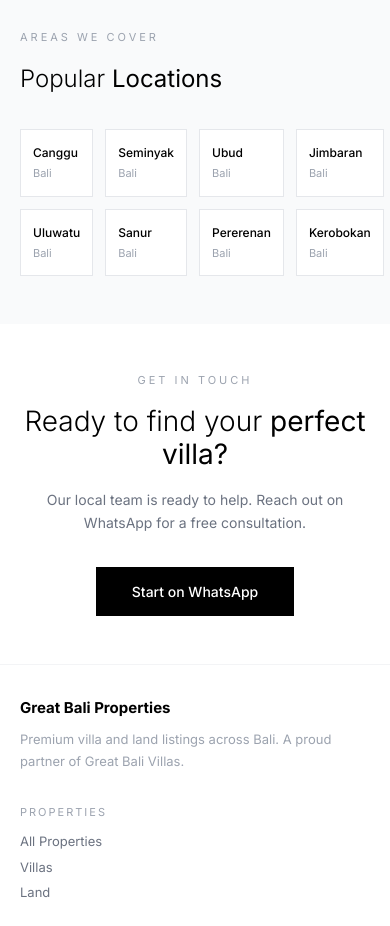
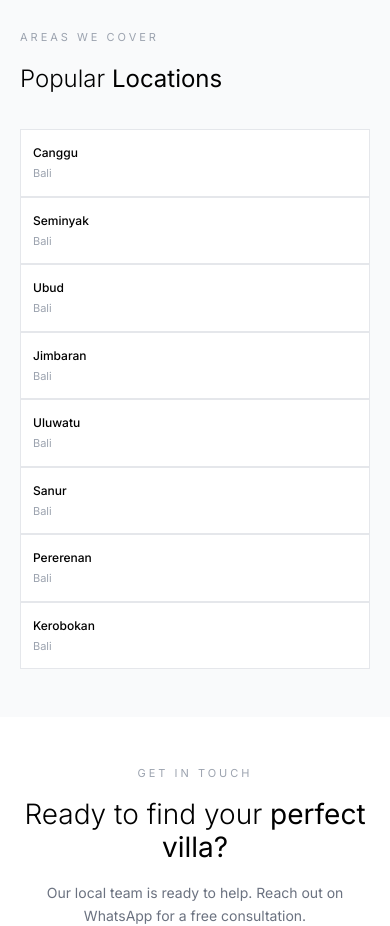
Before and after one commit to djitugo/great-bali-properties, a Next.js app: page / in a window 390 px wide. Shown: the part 2360-3286 px from the top of the page. Built offline with nearby package versions, Linux system fonts and the light colour scheme; no server answers; the database is empty.

Commit message:
use responsive gbp-areas-grid for homepage Locations so mobile shows 2 columns
Co-Authored-By: Claude Opus 4.7 <noreply@anthropic.com>

```diff
--- a/app/page.js
+++ b/app/page.js
@@ -113,7 +113,7 @@ export default async function Home({ searchParams }) {
         <div style={{ maxWidth: '1100px', margin: '0 auto' }}>
           <p style={{ fontSize: '11px', letterSpacing: '3px', color: '#9ca3af', textTransform: 'uppercase', marginBottom: '16px' }}>Areas We Cover</p>
           <h2 style={{ fontSize: 'clamp(24px, 4vw, 36px)', fontWeight: 300, marginBottom: '32px' }}>Popular <strong>Locations</strong></h2>
-          <div style={{ display: 'grid', gridTemplateColumns: 'repeat(4, 1fr)', gap: '12px' }}>
+          <div className="gbp-areas-grid">
             {['Canggu', 'Seminyak', 'Ubud', 'Jimbaran', 'Uluwatu', 'Sanur', 'Pererenan', 'Kerobokan'].map(loc => (
               <a key={loc} href={'/properties?location=' + loc} style={{
                 backgroundColor: 'white', border: '1px solid #e5e7eb', padding: 'clamp(14px, 2vw, 20px) clamp(12px, 2vw, 16px)',
```
